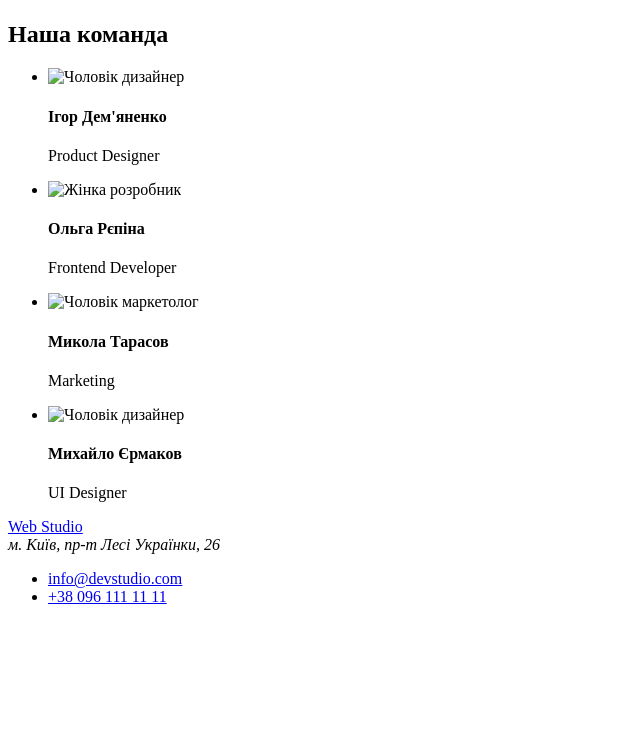
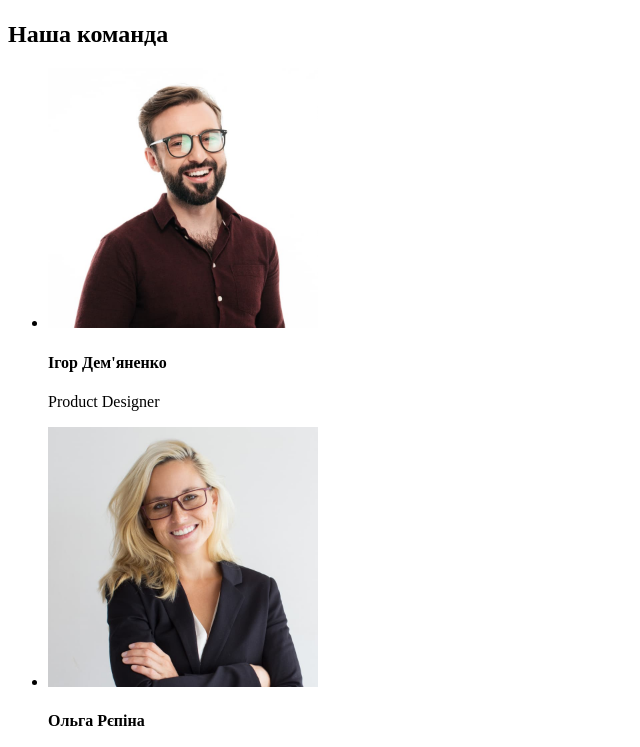
Before and after one commit to OlexiiHubar/goit-markup-hw-01, a plain HTML site: page index.html in a window 1280 px wide. Shown: the part 1553-2300 px from the top of the page, without its empty margins (0-640 px from the left). Before the commit the page ends 2175 px from the top, so only its background shows below. Drawn offline with Linux system fonts and the light colour scheme; the site is published under a folder, as on GitHub Pages, so addresses that start at the root find nothing.

Commit message:
update index.html

```diff
--- a/index.html
+++ b/index.html
@@ -58,19 +58,19 @@
         <section>
             <h2>Наша команда</h2>
             <ul>
-                <li><img src="/images/img(4).jpg" alt="Чоловік дизайнер" width="270" height="260">
+                <li><img src="images/img(4).jpg" alt="Чоловік дизайнер" width="270" height="260">
                     <h4>Ігор Дем'яненко</h4>
                     <p>Product Designer</p>
                 </li>
-                <li><img src="/images/img(1)(1).jpg" alt="Жінка розробник" width="270" height="260">
+                <li><img src="images/img(1)(1).jpg" alt="Жінка розробник" width="270" height="260">
                     <h4>Ольга Рєпіна</h4>
                     <p>Frontend Developer</p>
                 </li>
-                <li><img src="/images/img(2)(1).jpg" alt="Чоловік маркетолог" width="270" height="260">
+                <li><img src="images/img(2)(1).jpg" alt="Чоловік маркетолог" width="270" height="260">
                     <h4>Микола Тарасов</h4>
                     <p>Marketing</p>
                 </li>
-                <li><img src="/images/img(3)(1).jpg" alt="Чоловік дизайнер" width="270" height="260">
+                <li><img src="images/img(3)(1).jpg" alt="Чоловік дизайнер" width="270" height="260">
                     <h4>Михайло Єрмаков</h4>
                     <p>UI Designer</p>
                 </li>
```
